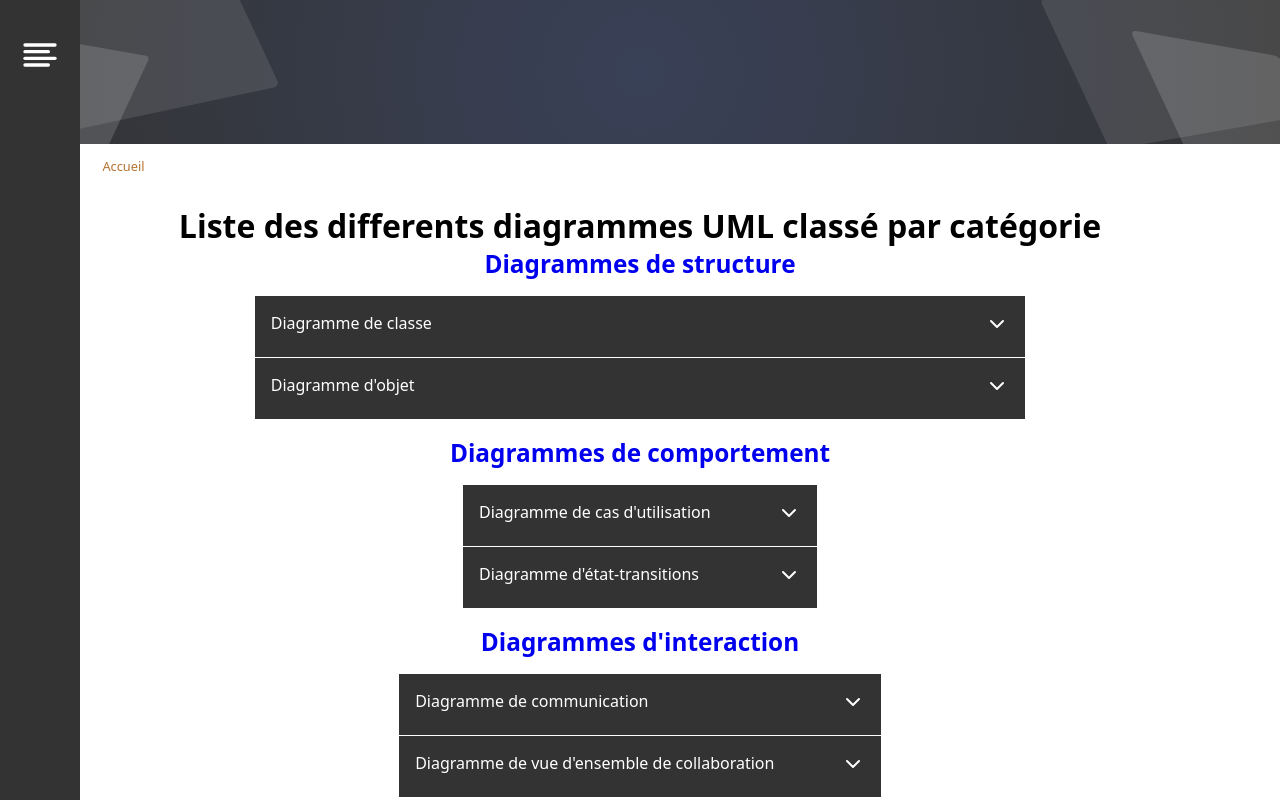
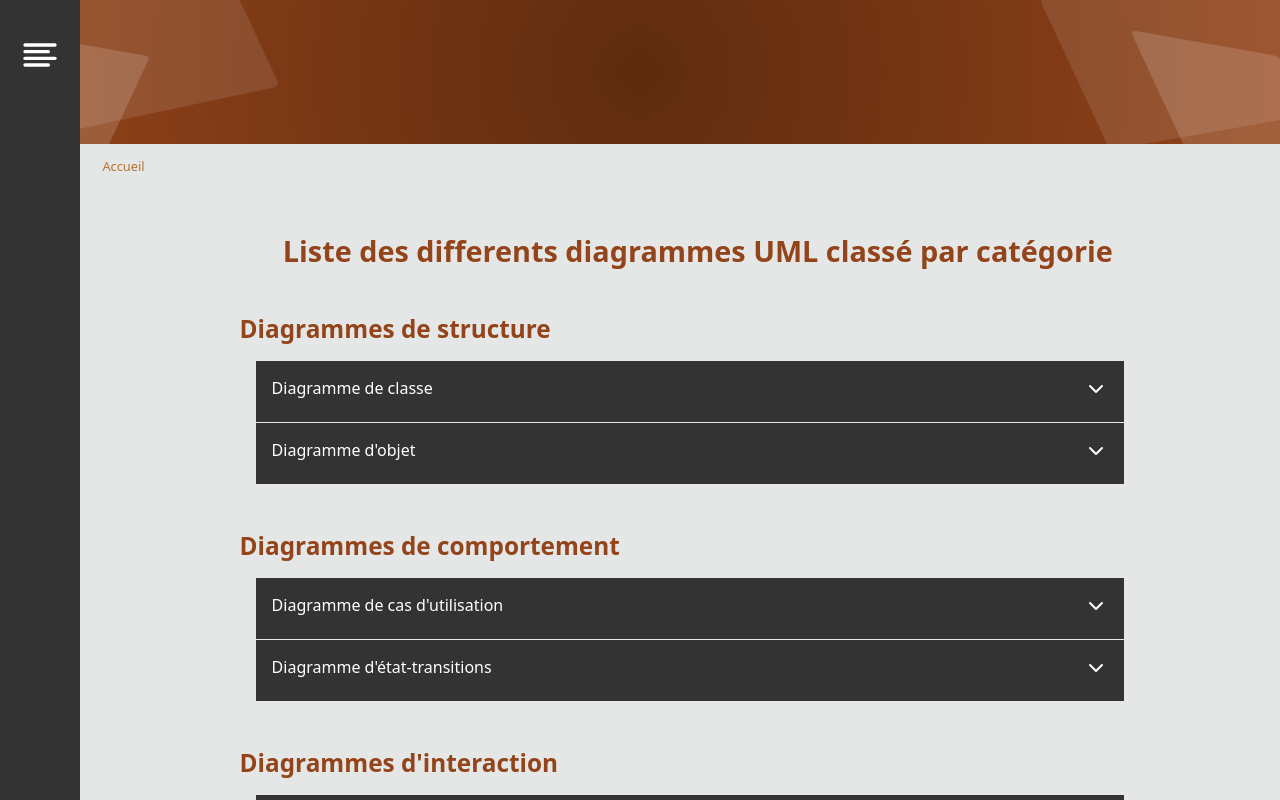
Before and after one commit to 2023-cda-alt-devops-p4/catalog-zl, a React (Vite) app: page /#/UML in a window 1280 px wide. Shown: the top 800 px of the page. Built offline with nearby package versions, Linux system fonts and the light colour scheme.

Commit message:
style: title, subtitle, description et container
- Ajout des classes title subtitle et description
- Modification de la classe container pour une meilleur visibilité
- Suppression des moz-transform-origin

```diff
--- a/src/index.css
+++ b/src/index.css
@@ -8,18 +8,21 @@
     margin: 0;
     font-family: system-ui, -apple-system, BlinkMacSystemFont, 'Segoe UI', Roboto, Oxygen, Ubuntu, Cantarell, 'Open Sans', 'Helvetica Neue', sans-serif;
     overflow-x: hidden;
+    background-color: #E5E7E6;
 }
 
 
 .container {
-    @media screen and (min-width: 768px) {
-        padding-left: 8em;
+    @media screen and (max-width: 768px) {
+        flex-direction: column;
+        align-items: center;
+        padding: 1.8em;
     }
 
-    padding: 1em;
-    display: flex;
-    flex-direction: column;
-    align-items: center;
+    max-width: 900px;
+    margin: 0 auto;
+    padding: 1.8em;
+    padding-left: 8em;
 }
 
 
@@ -31,7 +34,7 @@
     justify-content: center;
     align-items: center;
     min-height: 18vh;
-    background: radial-gradient(circle, #394158 0%, #333 100%);
+    background: radial-gradient(circle, #5e2b0f 0%, #93441a 100%);
 }
 
 .banner-right {
@@ -54,7 +57,6 @@
     border-radius: 4px;
     -webkit-transform: skew(25deg, -10deg);
     transform: skew(25deg, -10deg);
-    moz-transform-origin: top left;
     -webkit-transform-origin: top left;
     transform-origin: top left
 }
@@ -70,7 +72,6 @@
     border-radius: 6px;
     -webkit-transform: skew(25deg, 10deg);
     transform: skew(25deg, 10deg);
-    moz-transform-origin: top left;
     -webkit-transform-origin: top left;
     transform-origin: top left
 }
@@ -95,7 +96,6 @@
     border-radius: 6px;
     -webkit-transform: skew(25deg, -12deg);
     transform: skew(25deg, -12deg);
-    moz-transform-origin: top left;
     -webkit-transform-origin: top left;
     transform-origin: top left
 }
@@ -111,9 +111,29 @@
     border-radius: 4px;
     -webkit-transform: skew(-25deg, 10deg);
     transform: skew(-25deg, 10deg);
-    moz-transform-origin: top left;
     -webkit-transform-origin: top left;
     transform-origin: top left
 }
 
 /* Fin bannière */
+
+.title {
+    color: #93441a;
+    font-size: 1.8em;
+    margin-top: 0.5em;
+    margin-bottom: 0.5em;
+    padding-left: 1.5em;
+}
+
+.subtitle {
+    color: #93441a;
+    font-size: 1.3em;
+    margin-top: 0.5em;
+    margin-bottom: 0.5em;
+    padding-left: 1em;
+}
+
+.description {
+    text-align: justify;
+    padding: 1em 0;
+}
```
